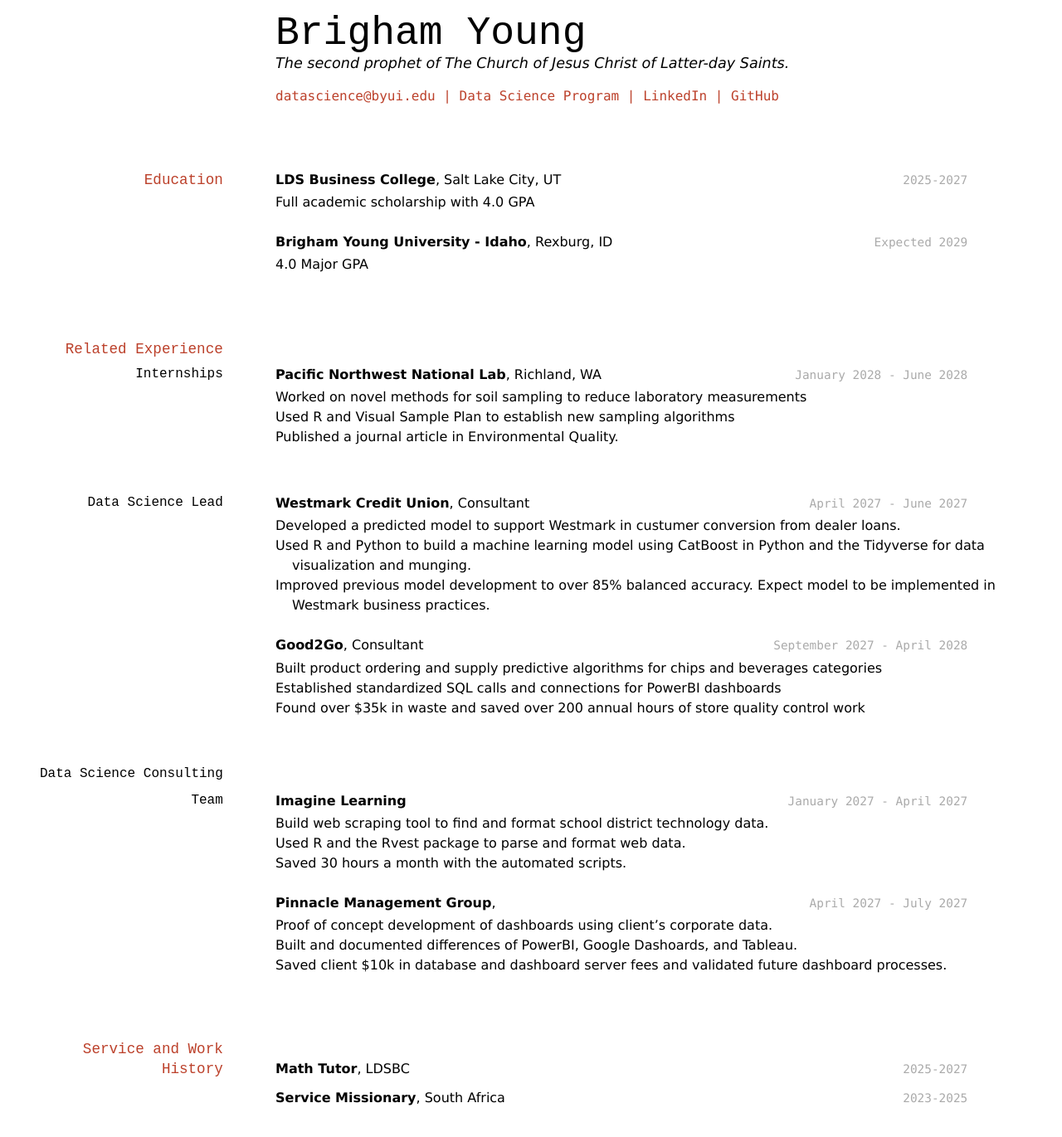
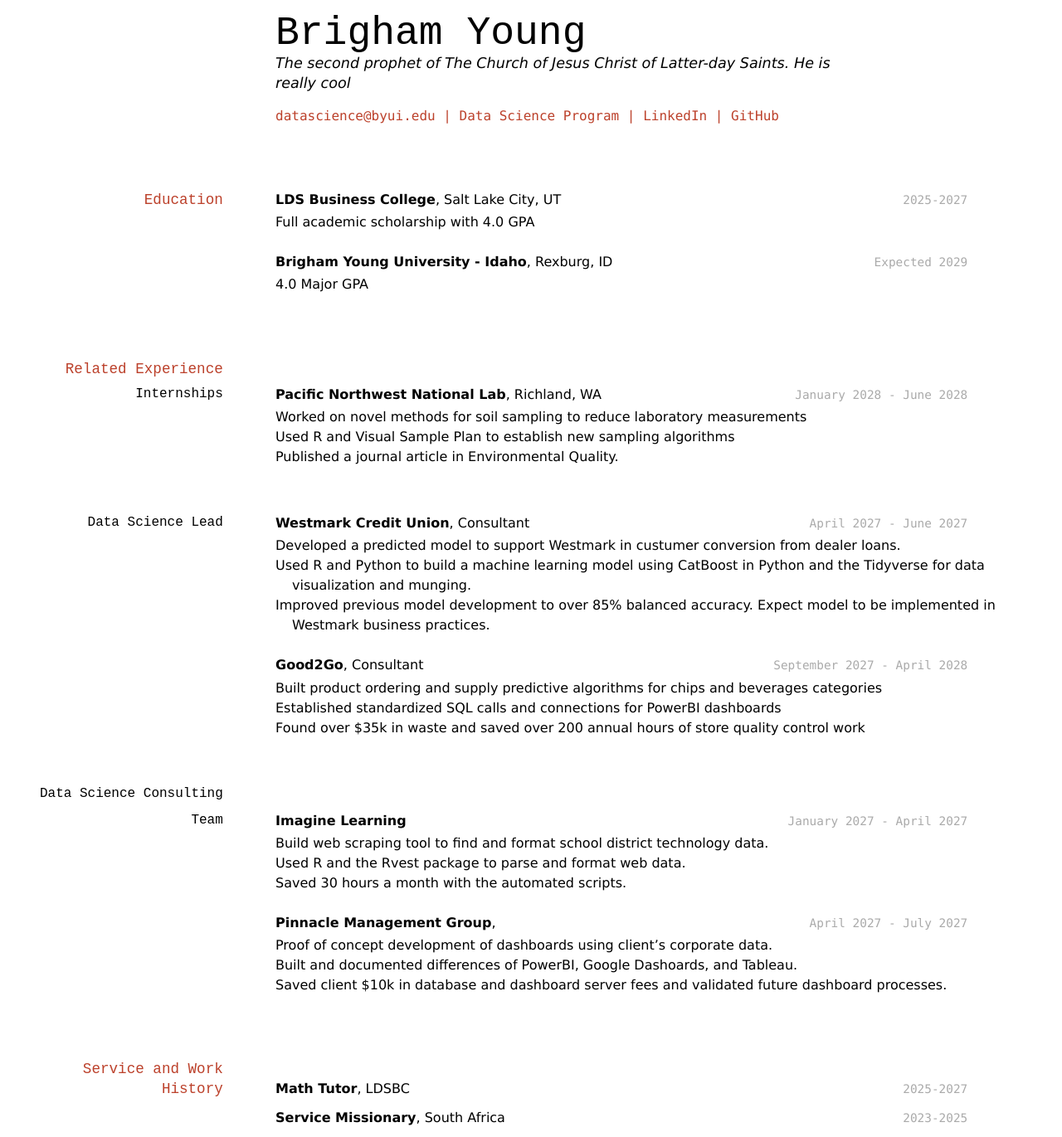
Before and after one commit to byuids-resumes/Zeng-resume, a Jekyll site: the page built from docs/index.md, in a window 1280 px wide. Shown: the whole page at 83% size. Built offline with Jekyll 4.4.1, drawn with Linux system fonts in a browser that asks for light colours; before the commit the page ends 1347 px from its top, so only the background shows below that.

Commit message:
I updated my resume

```diff
--- a/docs/index.md
+++ b/docs/index.md
@@ -3,7 +3,7 @@ layout: cv
 title: Brigham Young's Resume
 ---
 # Brigham Young
-The second prophet of The Church of Jesus Christ of Latter-day Saints.
+The second prophet of The Church of Jesus Christ of Latter-day Saints. He is really cool
 
 <div id="webaddress">
 <a href="datascience@byui.edu">datascience@byui.edu</a>
```
